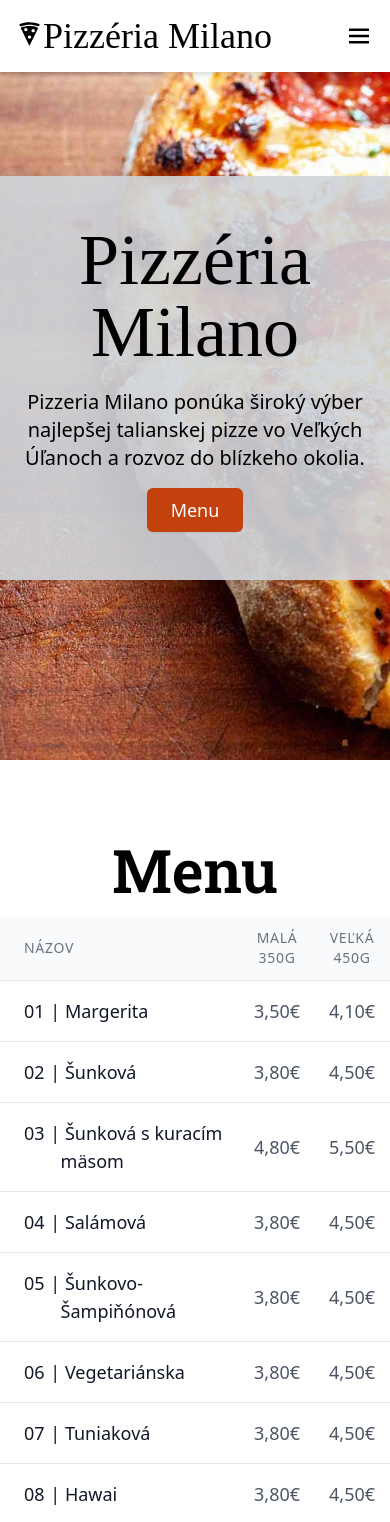
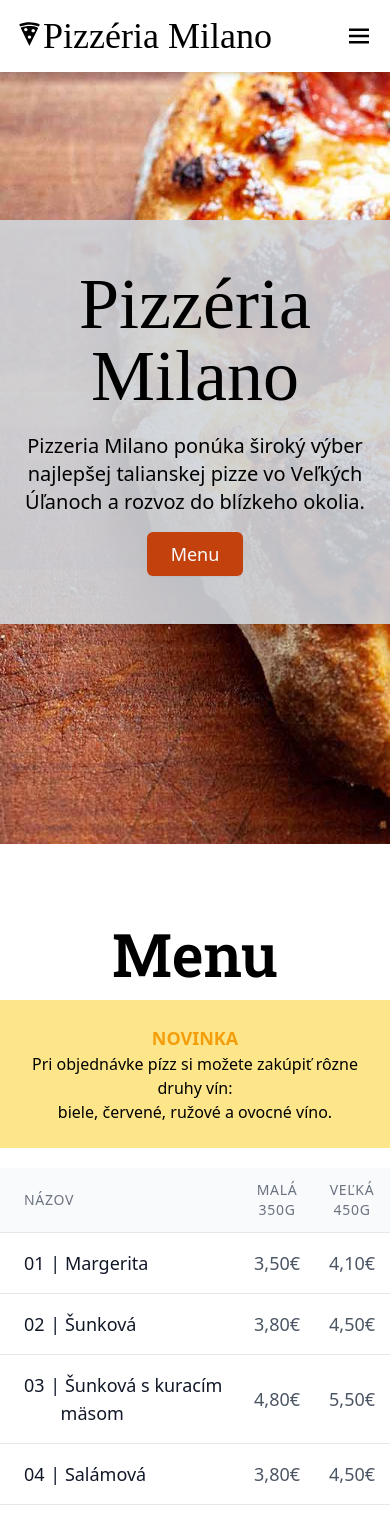
Before and after one commit to patrikkaprinay/pizza, a Next.js app: page / in a window 390 px wide. Shown: the top 1522 px of the page. Built offline with nearby package versions, Linux system fonts and the light colour scheme; a web font is replaced by a local one.

Commit message:
added novinka

```diff
--- a/components/Info.jsx
+++ b/components/Info.jsx
@@ -1,107 +1,9 @@
 import Image from 'next/image'
 import { HiClock } from 'react-icons/hi'
 import { MdDeliveryDining } from 'react-icons/md'
+import { extra, open, cennik } from '../data/info'
 
 const Info = () => {
-  const open = [
-    {
-      id: 1,
-      name: 'Pondelok',
-      from: '10:00',
-      until: '21:00',
-    },
-    {
-      id: 2,
-      name: 'Utorok',
-      from: '10:00',
-      until: '21:00',
-    },
-    {
-      id: 3,
-      name: 'Streda',
-      from: '9:00',
-      until: '22:00',
-    },
-    {
-      id: 4,
-      name: 'Štvrtok',
-      from: '10:00',
-      until: '20:00',
-    },
-    {
-      id: 5,
-      name: 'Piatok',
-      from: '10:30',
-      until: '23:00',
-    },
-    {
-      id: 6,
-      name: 'Sobota',
-      from: '10:00',
-      until: '23:00',
-    },
-    {
-      id: 7,
-      name: 'Nedeľa',
-      from: '15:00',
-      until: '20:00',
-    },
-  ]
-
-  const cennik = [
-    {
-      id: 1,
-      name: 'Veľké Úľany',
-      price: '0,40',
-    },
-    {
-      id: 2,
-      name: 'Jánovce',
-      price: '0,60',
-    },
-    {
-      id: 3,
-      name: 'Jelka',
-      price: '0,70',
-    },
-    {
-      id: 4,
-      name: 'Lenčehel',
-      price: '0,80',
-    },
-    {
-      id: 5,
-      name: 'Hajmáš',
-      price: '1,20',
-    },
-    {
-      id: 6,
-      name: 'Sedín',
-      price: '1,50',
-    },
-    {
-      id: 7,
-      name: 'Hrubá Borša',
-      price: '1,60',
-    },
-    {
-      id: 8,
-      name: 'Sládkovičovo',
-      price: '1,60',
-    },
-  ]
-
-  const extra = [
-    {
-      id: 1,
-      name: 'Pri objednávke 4 a viac pízz rozvoz ZADARMO',
-    },
-    {
-      id: 2,
-      name: 'Pizza krabica a kečup ZADARMO',
-    },
-  ]
-
   return (
     <div className="py-14">
       <div className="grid grid-cols-1 md:grid-cols-2 w-4/5 md:w-full lg:w-3/5 mx-auto h-full">
@@ -143,7 +45,7 @@ const Info = () => {
           </div>
         </div>
       </div>
-      <div className="w-full lg:w-4/6 xl:w-3/6 md:w-5/6 md:mx-auto md:rounded-md py-8 text-2xl md:text-xl bg-orange-700 text-white my-7 font-bold font-roboto-s">
+      <div className="w-full lg:w-4/6 xl:w-3/6 md:w-5/6 md:mx-auto md:rounded-md py-8 text-2xl md:text-xl bg-orange-500 text-white my-7 font-bold font-roboto-s">
         <div className="w-5/6 md:w-2/3 mx-auto">
           {extra.map((extra) => (
             <p className="text-center" key={extra.id}>
--- a/components/Menu.jsx
+++ b/components/Menu.jsx
@@ -11,6 +11,11 @@ const Menu = () => {
       <h2 className="font-roboto-s font-semibold text-6xl text-center sm:text-left mb-4">
         Menu
       </h2>
+      <div className="px-4 text-center bg-yellow-200 py-6 mb-5">
+        <p className="text-yellow-500 uppercase text-lg font-bold">Novinka</p>
+        <p>Pri objednávke pízz si možete zakúpiť rôzne druhy vín:</p>
+        <p>biele, červené, ružové a ovocné víno.</p>
+      </div>
       <Table meals={meals} columns={columns} />
     </div>
   )
--- a/components/Welcome.jsx
+++ b/components/Welcome.jsx
@@ -2,7 +2,7 @@ import Head from 'next/head'
 
 const Welcome = () => {
   return (
-    <main className="py-44">
+    <main className="">
       <div className="container mx-auto">
         <Head>
           <title>Pizzéria Milano — Veľké Úľany</title>
@@ -21,7 +21,7 @@ const Welcome = () => {
           />
           <link rel="shortcut icon" href="favicon.ico" type="image/x-icon" />
         </Head>
-        <div className="md:w-max py-12 md:px-24 flex justify-center items-center flex-col bg-gray-300 bg-opacity-90 xs:rounded-lg mx-auto md:py-16">
+        <div className="px-3 md:w-max py-12 md:px-24 flex justify-center items-center flex-col bg-gray-300 bg-opacity-90 xs:rounded-lg mx-auto md:py-16">
           <h1 className="text-center font-praise text-7xl sm:text-8xl mb-5">
             Pizzéria Milano
           </h1>
--- a/css/styles.css
+++ b/css/styles.css
@@ -29,7 +29,10 @@ main {
   background-repeat: no-repeat;
   background-size: cover;
   background-position: left;
-  min-height: 90vh;
+  min-height: 100vh;
+  display: flex;
+  justify-content: center;
+  align-items: center;
 }
 
 #kontakt,
--- /dev/null
+++ b/data/info.js
@@ -0,0 +1,98 @@
+export const open = [
+  {
+    id: 1,
+    name: 'Pondelok',
+    from: '10:00',
+    until: '21:00',
+  },
+  {
+    id: 2,
+    name: 'Utorok',
+    from: '10:00',
+    until: '21:00',
+  },
+  {
+    id: 3,
+    name: 'Streda',
+    from: '9:00',
+    until: '22:00',
+  },
+  {
+    id: 4,
+    name: 'Štvrtok',
+    from: '10:00',
+    until: '20:00',
+  },
+  {
+    id: 5,
+    name: 'Piatok',
+    from: '10:30',
+    until: '23:00',
+  },
+  {
+    id: 6,
+    name: 'Sobota',
+    from: '10:00',
+    until: '23:00',
+  },
+  {
+    id: 7,
+    name: 'Nedeľa',
+    from: '15:00',
+    until: '20:00',
+  },
+]
+
+export const cennik = [
+  {
+    id: 1,
+    name: 'Veľké Úľany',
+    price: '0,40',
+  },
+  {
+    id: 2,
+    name: 'Jánovce',
+    price: '0,60',
+  },
+  {
+    id: 3,
+    name: 'Jelka',
+    price: '0,70',
+  },
+  {
+    id: 4,
+    name: 'Lenčehel',
+    price: '0,80',
+  },
+  {
+    id: 5,
+    name: 'Hajmáš',
+    price: '1,20',
+  },
+  {
+    id: 6,
+    name: 'Sedín',
+    price: '1,50',
+  },
+  {
+    id: 7,
+    name: 'Hrubá Borša',
+    price: '1,60',
+  },
+  {
+    id: 8,
+    name: 'Sládkovičovo',
+    price: '1,60',
+  },
+]
+
+export const extra = [
+  {
+    id: 1,
+    name: 'Pri objednávke 4 a viac pízz alebo nad 4,50€ rozvoz ZADARMO',
+  },
+  {
+    id: 2,
+    name: 'Pizza krabica a kečup ZADARMO',
+  },
+]
```
